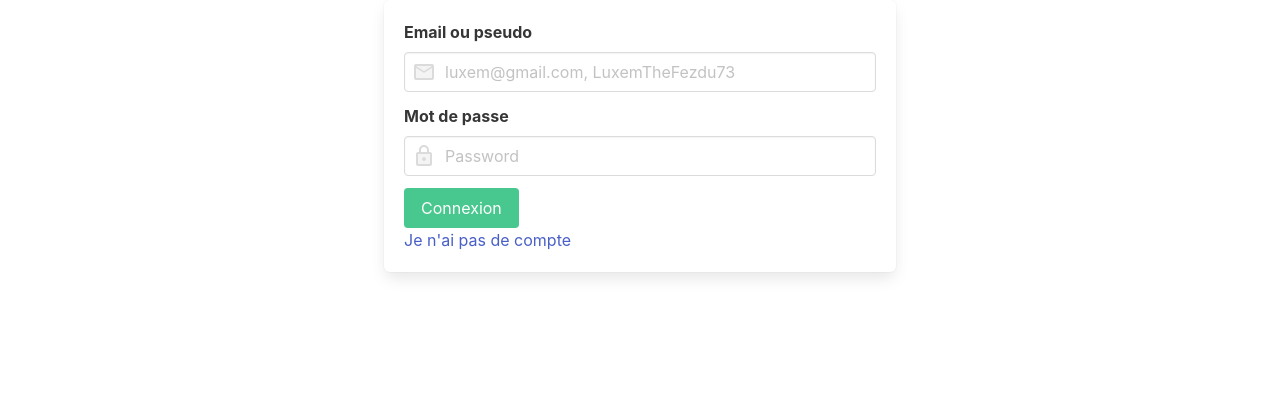
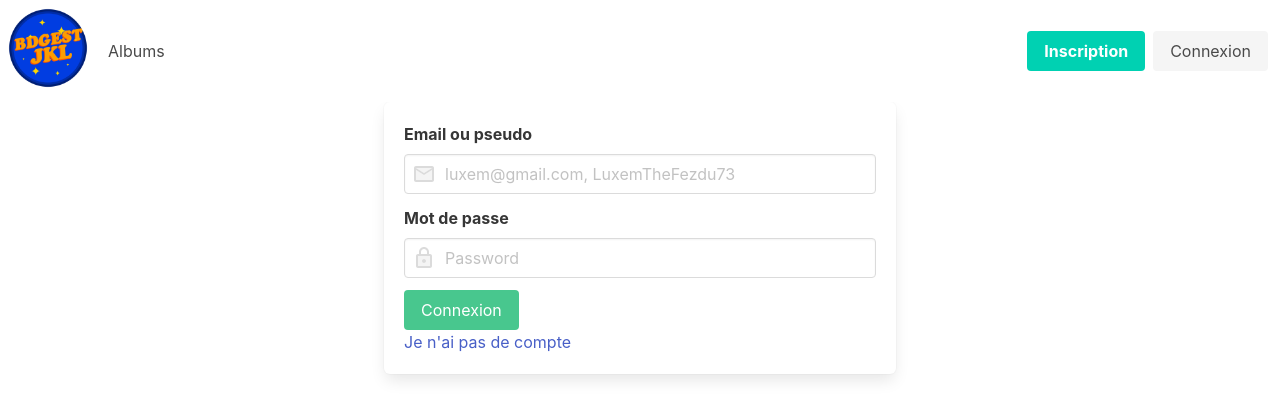
Before and after one commit to univ-smb-m1-isc-2021/bdgest-jkl-react, a React (Create React App) app: page /login in a window 1280 px wide. Shown: the top 418 px of the page. Built offline with nearby package versions, Linux system fonts and the light colour scheme.

Commit message:
Push connection deconnection

```diff
--- a/src/components/ConnexionComponent.js
+++ b/src/components/ConnexionComponent.js
@@ -3,6 +3,8 @@ import LockTwoToneIcon from '@mui/icons-material/LockTwoTone';
 import React from 'react';
 import { Link } from 'react-router-dom';
 import form from '../css/form.css';
+import HeaderComponent from './HeaderComponent';
+
 import { signin } from '../service/BDGestService';
 
 function connect(){
@@ -15,7 +17,7 @@ function connect(){
 export default function Connexion(props) {
     return (
     <>
-
+    <HeaderComponent />
     <div className='form-width'>
             <div class="box">
                 <div class="field">
@@ -40,9 +42,9 @@ export default function Connexion(props) {
 
                 <div class="field">
                     <p class="control">
-                        <button class="button is-success" onClick={connect}>
+                        <Link to="/" class="button is-success" onClick={connect}>
                             Connexion
-                        </button>
+                        </Link>
                     </p>
                     <Link to="/inscription">Je n'ai pas de compte</Link>
                 </div>
--- a/src/components/HeaderComponent.js
+++ b/src/components/HeaderComponent.js
@@ -1,6 +1,7 @@
 import React from 'react';
 import { Link } from 'react-router-dom';
 import logo from './../img/logo.png';
+import {disconnect} from '../service/BDGestService';
 
 export default function HeaderComponent() {
 
@@ -25,20 +26,35 @@ export default function HeaderComponent() {
                                 Albums
                         </Link>
 
+                    {sessionStorage.getItem("connected") ?
                         <a class="navbar-item">
                             Collections
                         </a>
+                        :
+                        null
+                    }
                     </div>
 
                     <div class="navbar-end">
                         <div class="navbar-item">
                             <div class="buttons">
-                                <a class="button is-primary">
-                                    <strong>Inscription</strong>
-                                </a>
-                                <a class="button is-light">
-                                    Connexion
-                                </a>
+                                {sessionStorage.getItem("connected") ?
+                                    <div>
+                                        <Link to="/" class="button is-primary" onClick={disconnect}>
+                                            <strong>Deconnection</strong>
+                                        </Link>
+                                    </div>
+
+                                :
+                                    <div>
+                                        <Link to="/Inscription" class="button is-primary">
+                                            <strong>Inscription</strong>
+                                        </Link>
+                                        <Link to="/Login" class="button is-light">
+                                            Connexion
+                                        </Link>
+                                    </div>
+                                }
                             </div>
                         </div>
                     </div>
--- a/src/components/InscriptionComponent.js
+++ b/src/components/InscriptionComponent.js
@@ -69,9 +69,9 @@ export default function Inscription(props) {
 
                     <div class="field">
                         <p class="control">
-                            <button class="button is-success" onClick={createAccount}>
+                            <Link to="/" class="button is-success" onClick={createAccount}>
                                 Creation du compte
-                            </button>
+                            </Link>
                         </p>
                     </div>
                     <Link to="/login">J'ai déjà un compte</Link>
--- a/src/service/BDGestService.js
+++ b/src/service/BDGestService.js
@@ -44,6 +44,7 @@ export async function signin(emailorpassword,password) {
     });
 
     const data = await response;
+    getSignedUser(emailorpassword);
     console.log(data);
     return data;
 }
@@ -82,3 +83,20 @@ export async function getCollection(idCompte){
     console.log(data);
     return data;
 }
+
+export async function getSignedUser(mailorpseudo){
+        const response = await fetch(API_URL+"/compte/getByEmailOrPseudo/"+mailorpseudo);
+        const data = await response.json();
+        console.log(data);
+        sessionStorage.setItem("user",JSON.stringify(data));
+        sessionStorage.setItem("connected",true);
+        window.location.reload(false);
+
+        return data;
+}
+
+export function disconnect(){
+    window.location.reload(false);
+
+    sessionStorage.clear();
+}
```
